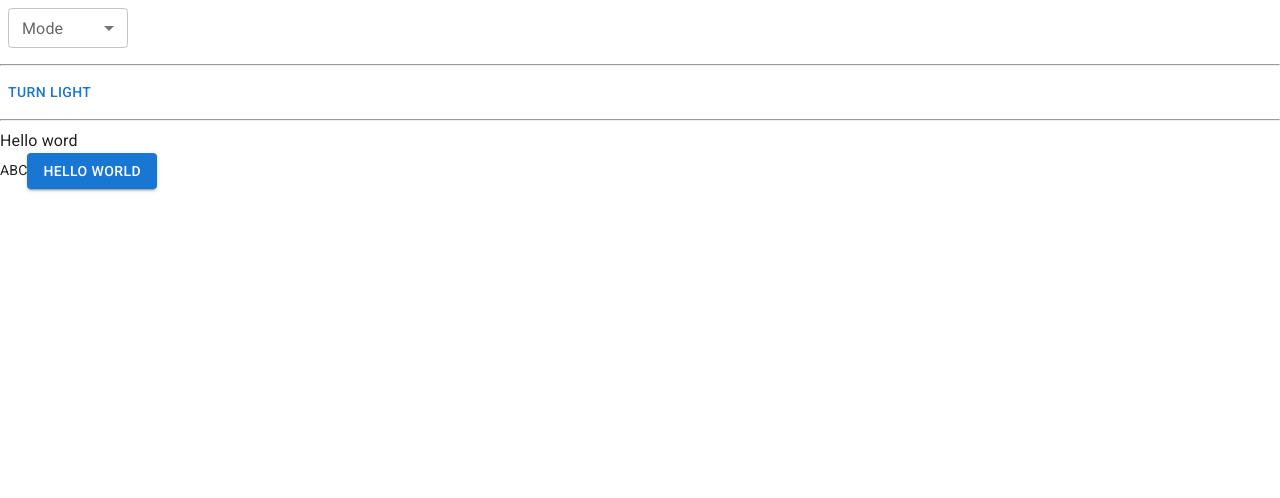
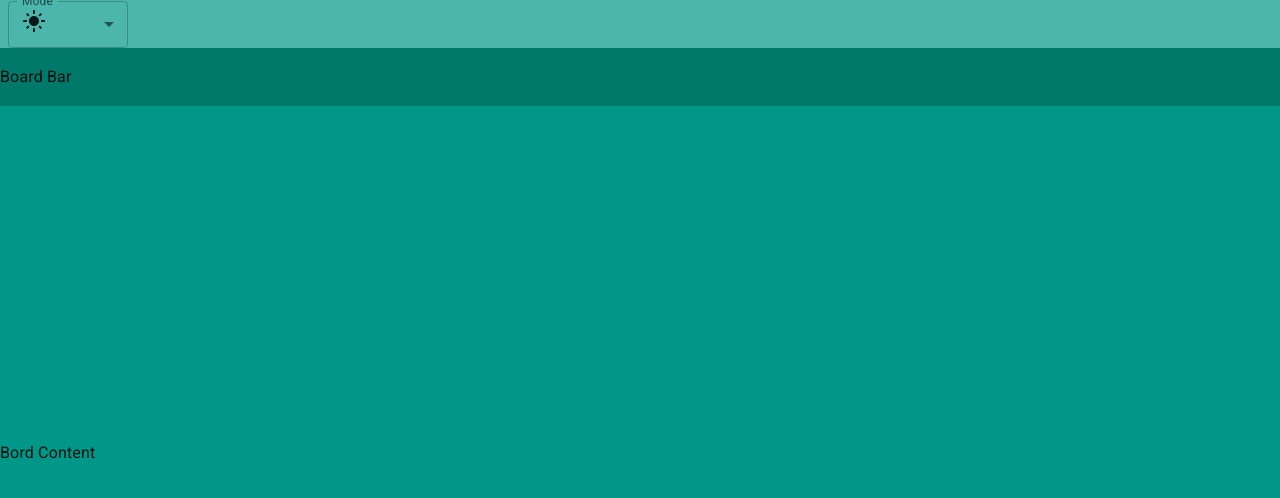
Before and after one commit to QK391/trello_UI-UX, a React (Vite) app in the folder trello-web/: page / in a window 1280 px wide. Shown: the top 498 px of the page. Built offline with nearby package versions, Linux system fonts and the light colour scheme.

Commit message:
Style layout trello

```diff
--- a/trello-web/index.html
+++ b/trello-web/index.html
@@ -11,7 +11,7 @@
       href="https://fonts.googleapis.com/css2?family=Roboto:wght@300;400;500;700&display=swap"
     />
 
-    <title>Vite + React</title>
+    <title>Trello MERN-STACK</title>
   </head>
   <body>
     <div id="root"></div>
--- a/trello-web/src/App.jsx
+++ b/trello-web/src/App.jsx
@@ -1,10 +1,8 @@
-//import { useState } from 'react'
-import Button from "@mui/material/Button";
-import Typography from "@mui/material/Typography";
 import "@fontsource/roboto/300.css";
 import "@fontsource/roboto/400.css";
 import "@fontsource/roboto/500.css";
 import "@fontsource/roboto/700.css";
+import Box from "@mui/material/Box";
 import { useColorScheme } from "@mui/material/styles";
 import InputLabel from "@mui/material/InputLabel";
 import MenuItem from "@mui/material/MenuItem";
@@ -13,7 +11,7 @@
 import LightModeIcon from "@mui/icons-material/LightMode";
 import DarkModeIcon from "@mui/icons-material/DarkMode";
 import ContrastIcon from "@mui/icons-material/Contrast";
-//import useMediaQuery from '@mui/material/useMediaQuery';
+import Container from "@mui/material/Container";
 
 function ModeSelect() {
   const { mode, setMode } = useColorScheme();
@@ -33,51 +31,54 @@
         onChange={handleChange}
       >
         <MenuItem value="light">
-          <LightModeIcon/>
+          <LightModeIcon />
         </MenuItem>
         <MenuItem value="dark">
-          <DarkModeIcon/>
+          <DarkModeIcon />
         </MenuItem>
         <MenuItem value="system">
-          <ContrastIcon/>
+          <ContrastIcon />
         </MenuItem>
       </Select>
     </FormControl>
   );
 }
 
-function ModeToggle() {
-  const { mode, setMode } = useColorScheme();
-  // const prefersDarkMode = useMediaQuery('(prefers-color-scheme: dark)')
-  // const prefersLightMode = useMediaQuery('(prefers-color-scheme: light)')
-  // console.log('prefersDarkMode :', prefersDarkMode)
-  // console.log('prefersLightMode :', prefersLightMode)
-
+function App() {
   return (
-    <Button
-      onClick={() => {
-        setMode(mode === "light" ? "dark" : "light");
-      }}
+    <Container
+      disableGutters
+      maxWidth={false}
+      sx={{ height: '100vh', background: '' }}
     >
-      {mode === "light" ? "Turn dark" : "Turn light"}
-    </Button>
+      <Box sx={{
+        backgroundColor: 'primary.light',
+        width: '100%',
+        height: (theme) => theme.trello.appBarHeight,
+        display: 'flex',
+        alignItems: 'center',
+      }}>
+        <ModeSelect />
+      </Box>
+      <Box sx={{
+         backgroundColor: 'primary.dark',
+         width: '100%',
+         height:(theme) => theme.trello.boardBarHeight,
+         display: 'flex',
+         alignItems: 'center',
+      }}>
+        Board Bar
+      </Box>
+      <Box sx={{
+         backgroundColor: 'primary.main',
+         width: '100%',
+         height: (theme) => `calc(100vh - ${theme.trello.appBarHeight} - ${theme.trello.boardBarHeight})`,
+         display: 'flex',
+         alignItems: 'center',
+      }}>
+        Bord Content
+      </Box>
+    </Container>
   );
 }
-
-function App() {
-  return (
-    <>
-      <ModeSelect />
-      <hr />
-      <ModeToggle />
-      <hr />
-      <div>Hello word</div>
-      <Typography variant="body2" component="text.secondary">
-        ABC
-      </Typography>
-      <Button variant="contained">Hello world</Button>
-    </>
-  );
-}
-
 export default App;
--- a/trello-web/src/theme.js
+++ b/trello-web/src/theme.js
@@ -1,24 +1,27 @@
-//import { red } from '@mui/material/colors';
+import { teal, deepOrange, cyan, orange } from '@mui/material/colors';
 import { experimental_extendTheme as extendTheme } from '@mui/material/styles';
 
 // Create a theme instance.
 const theme = extendTheme({
+  trello:{
+    appBarHeight: '48px',
+    boardBarHeight: '58px'
+  },
   colorSchemes: {
     light: {
       palette: {
-        // primary: {
-        //   main: '#ff5252'
-        // }
+         primary: teal,
+         secondary: deepOrange
+        }
       }
     },
     dark: {
       palette: {
-        // primary: {
-        //   main: '#000'
-        // }
+        primary: cyan,
+        secondary: orange
       }
     }
   }
-})
+)
 
 export default theme;
```
